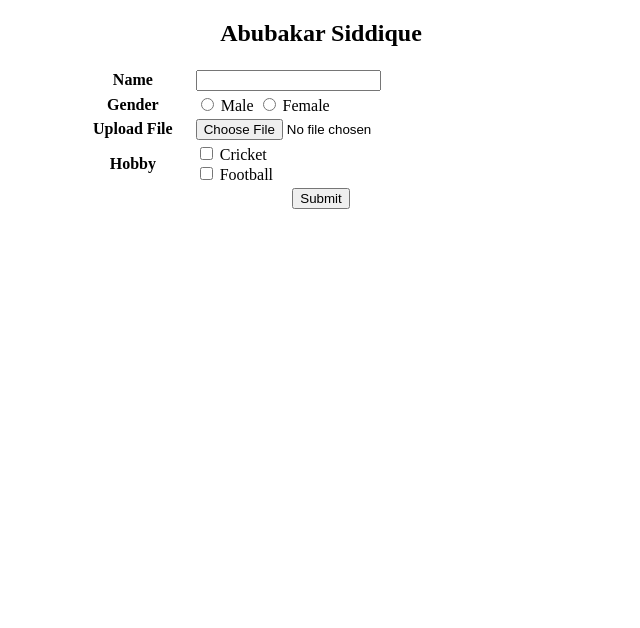
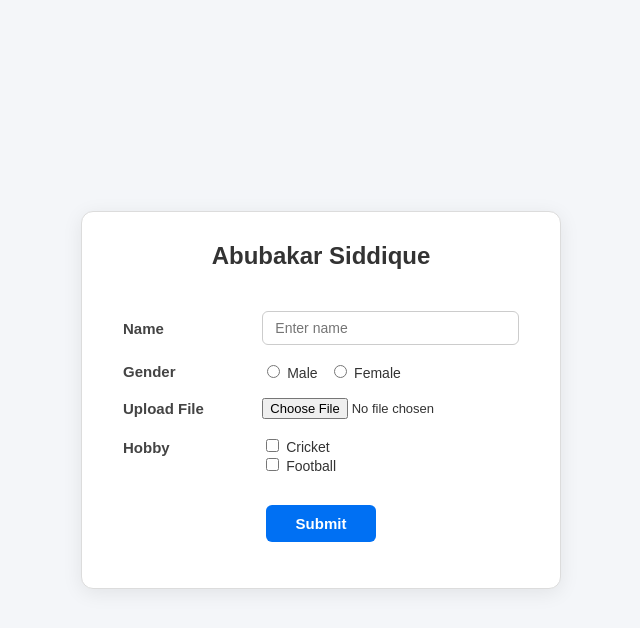
Before and after one commit to abubakar0320/abubakar, a plain HTML site: page index.html in a window 1280 px wide. Shown: the whole page, without its empty margins (319-959 px from the left). Drawn offline with Linux system fonts and the light colour scheme.

Commit message:
Wrap form in a modern styled card box

```diff
--- a/index.html
+++ b/index.html
@@ -1,26 +1,110 @@
-
 <!DOCTYPE html>
-<html>
+<html lang="en">
+<head>
+    <meta charset="UTF-8">
+    <meta name="viewport" content="width=device-width, initial-scale=1.0">
+    <title>Abubakar Siddique</title>
+    <style>
+        body {
+            font-family: Arial, sans-serif;
+            background-color: #f4f6f9;
+            display: flex;
+            justify-content: center;
+            align-items: center;
+            min-height: 100vh;
+            margin: 0;
+            padding: 20px;
+            box-sizing: border-box;
+        }
+        .form-box {
+            background: #ffffff;
+            border: 1px solid #dcdcdc;
+            border-radius: 12px;
+            box-shadow: 0 4px 20px rgba(0, 0, 0, 0.08);
+            padding: 30px 40px;
+            max-width: 480px;
+            width: 100%;
+            box-sizing: border-box;
+        }
+        .form-box h2 {
+            text-align: center;
+            margin-top: 0;
+            margin-bottom: 25px;
+            color: #333333;
+        }
+        table {
+            width: 100%;
+            border-collapse: separate;
+            border-spacing: 0 15px;
+        }
+        th {
+            text-align: left;
+            vertical-align: middle;
+            color: #444444;
+            font-size: 15px;
+            width: 35%;
+        }
+        td {
+            vertical-align: middle;
+            color: #333333;
+        }
+        input[type="text"] {
+            width: 100%;
+            padding: 8px 12px;
+            border: 1px solid #ccc;
+            border-radius: 6px;
+            font-size: 14px;
+            box-sizing: border-box;
+            outline: none;
+            transition: border-color 0.2s;
+        }
+        input[type="text"]:focus {
+            border-color: #0070f3;
+        }
+        input[type="file"] {
+            font-size: 13px;
+        }
+        .radio-group, .checkbox-group {
+            font-size: 14px;
+        }
+        .submit-btn {
+            background-color: #0070f3;
+            color: white;
+            border: none;
+            padding: 10px 30px;
+            font-size: 15px;
+            font-weight: 600;
+            border-radius: 6px;
+            cursor: pointer;
+            transition: background-color 0.2s, transform 0.1s;
+        }
+        .submit-btn:hover {
+            background-color: #0051b3;
+        }
+        .submit-btn:active {
+            transform: scale(0.98);
+        }
+    </style>
+</head>
 <body>
 
-<center>
+<div class="form-box">
     <h2>Abubakar Siddique</h2>
 
     <form>
-        <table border="0" width="500">
-
+        <table border="0">
             <tr>
                 <th>Name</th>
                 <td>
-                    <input type="text" name="sname">
+                    <input type="text" name="sname" placeholder="Enter name">
                 </td>
             </tr>
 
             <tr>
                 <th>Gender</th>
-                <td>
-                    <input type="radio" name="gender" value="M"> Male
-                    <input type="radio" name="gender" value="F"> Female
+                <td class="radio-group">
+                    <label><input type="radio" name="gender" value="M"> Male</label>&nbsp;&nbsp;
+                    <label><input type="radio" name="gender" value="F"> Female</label>
                 </td>
             </tr>
 
@@ -32,24 +116,22 @@
             </tr>
 
             <tr>
-                <th>Hobby</th>
-                <td>
-                    <input type="checkbox" name="hobby" value="cricket"> Cricket
+                <th style="vertical-align: top; padding-top: 4px;">Hobby</th>
+                <td class="checkbox-group">
+                    <label><input type="checkbox" name="hobby" value="cricket"> Cricket</label>
                     <br>
-                    <input type="checkbox" name="hobby" value="football"> Football
+                    <label><input type="checkbox" name="hobby" value="football"> Football</label>
                 </td>
             </tr>
 
             <tr>
-                <td colspan="2" align="center">
-                    <input type="submit" value="Submit">
-
+                <td colspan="2" align="center" style="padding-top: 15px;">
+                    <input type="submit" value="Submit" class="submit-btn">
                 </td>
             </tr>
-
         </table>
     </form>
-</center>
+</div>
 
 </body>
 </html>
```
Also changed, not shown: start.html (+100 -18 lines).
